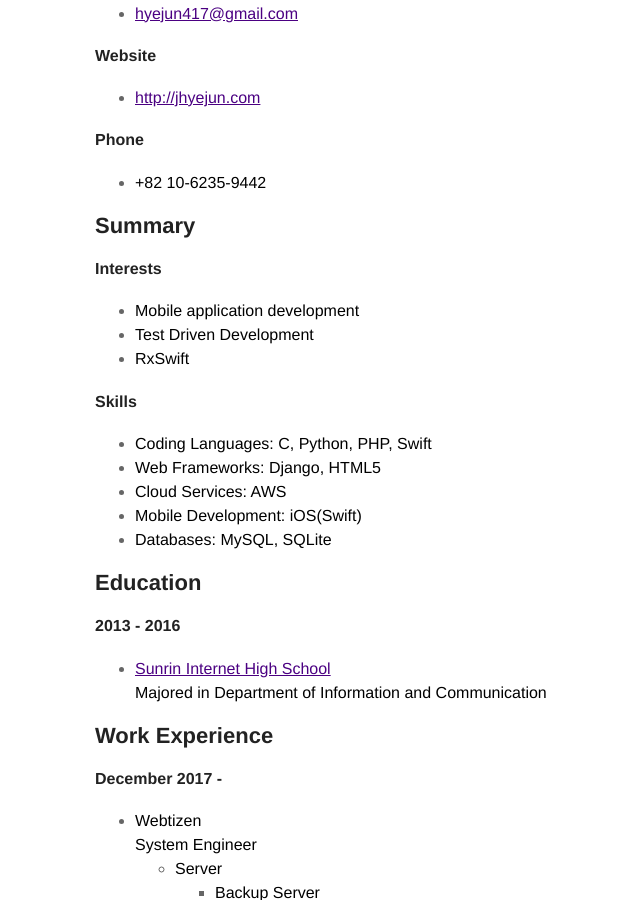
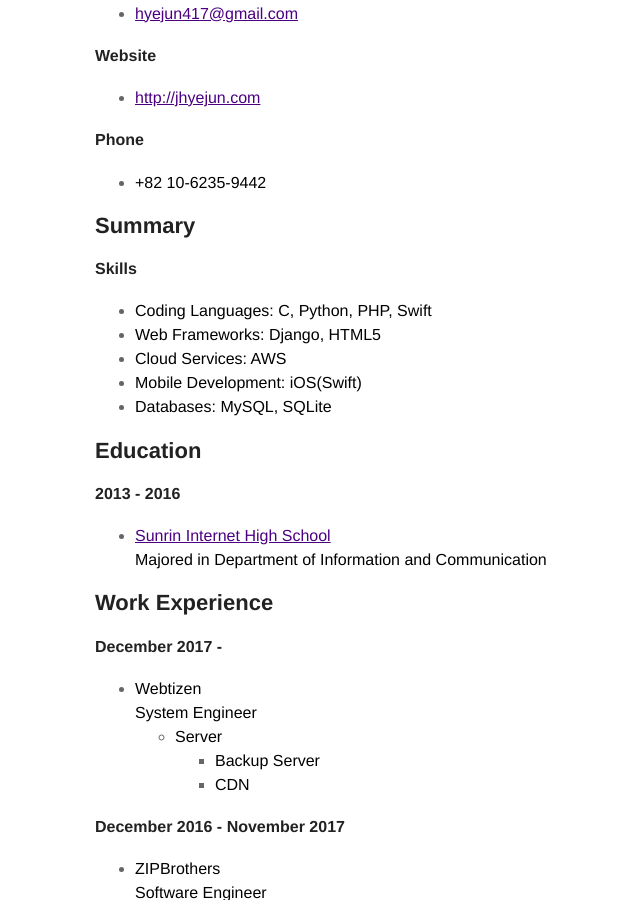
Before and after one commit to jhyejun/jhyejun.github.io, a Jekyll site: the page built from resume.md, in a window 1280 px wide and 900 px high, scrolled down 304 px. Shown: the whole window, without its empty margins (220-860 px from the left). Built offline with Jekyll 4.4.1, drawn with Linux system fonts in a browser that asks for light colours.

Commit message:
Annotate Interests
Annotate Interests

```diff
--- a/resume.md
+++ b/resume.md
@@ -19,10 +19,10 @@ layout: page
 
 ## Summary
 
-#### Interests
+<!-- #### Interests
 - **Mobile application development**
 - **Test Driven Development**
-- **RxSwift**
+- **RxSwift** -->
 
 #### Skills
 - **Coding Languages: C, Python, PHP, Swift**
```
